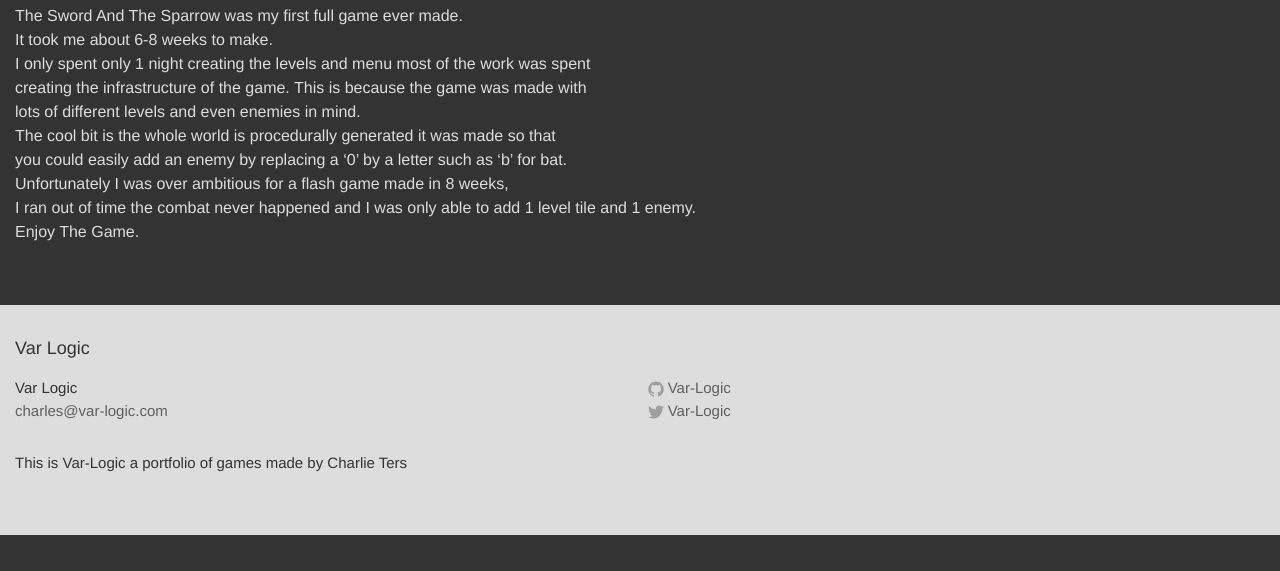
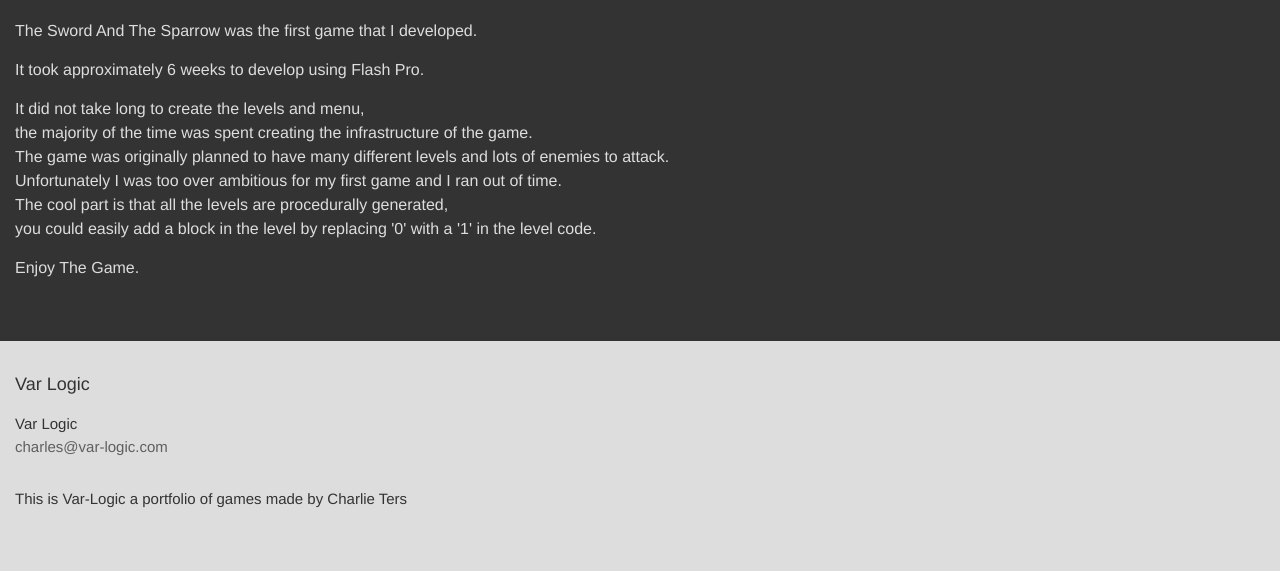
Before and after one commit to VarLogical/VarLogical.github.io, a Jekyll site: the page built from _pages/1.0-TS_TS.md, in a window 1280 px wide. Shown: the part 478-1049 px from the top of the page. Built offline with Jekyll 4.4.1, drawn with Linux system fonts in a browser that asks for light colours; before the commit the page ends 1013 px from its top, so only the background shows below that.

Commit message:
Update 1.3

```diff
--- a/_includes/footer.html
+++ b/_includes/footer.html
@@ -13,7 +13,7 @@
       </div>
 
       <div class="footer-col footer-col-2">
-        <ul class="social-media-list">
+        <!--<ul class="social-media-list">
           {% if site.github_username %}
           <li>
             {% include icon-github.html username=site.github_username %}
@@ -25,7 +25,7 @@
             {% include icon-twitter.html username=site.twitter_username %}
           </li>
           {% endif %}
-        </ul>
+        </ul>-->
       </div>
 
       <div class="footer-col footer-col-3">
--- a/_pages/1.0-TS_TS.md
+++ b/_pages/1.0-TS_TS.md
@@ -40,13 +40,14 @@ permalink: /TS_TS
   </object>
 </div>
 <br />
-The Sword And The Sparrow was my first full game ever made. <br />
-It took me about 6-8 weeks to make. <br />
-I only spent only 1 night creating the levels and menu most of the work was spent <br />
-creating the infrastructure of the game. This is because the game was made with <br />
-lots of different levels and even enemies in mind. <br />
-The cool bit is the whole world is procedurally generated it was made so that <br />
-you could easily add an enemy by replacing a '0' by a letter such as 'b' for bat. <br />
-Unfortunately I was over ambitious for a flash game made in 8 weeks, <br />
-I ran out of time the combat never happened and I was only able to add 1 level tile and 1 enemy.<br />
+<p>The Sword And The Sparrow was the first game that I developed. <br></p>
+<p>It took approximately 6 weeks to develop using Flash Pro. <br></p>
+<p>
+It did not take long to create the levels and menu, <br>
+the majority of the time was spent creating the infrastructure of the game. <br>
+The game was originally planned to have many different levels and lots of enemies to attack.<br>
+Unfortunately I was too over ambitious for my first game and I ran out of time. <br>
+The cool part is that all the levels are procedurally generated, <br>
+you could easily add a block in the level by replacing '0' with a '1' in the level code. <br>
+</p>
 Enjoy The Game.
--- a/_sass/_layout.scss
+++ b/_sass/_layout.scss
@@ -274,7 +274,7 @@ canvas {
   max-height: 100%;
   width: 100%;
   max-width: 1600px;
-
+  border:1px solid #000000;
 }
 
 #flashContent {
--- a/css/main.scss
+++ b/css/main.scss
@@ -16,7 +16,7 @@ $spacing-unit:     30px;
 
 $text-color:       #DDD;//#111
 $background-color: #333;//#fdfdfd
-$brand-color:      #AAA;//#2a7ae2
+$brand-color:      crimson;//#2a7ae2
 
 $grey-color:       #9F9F9F;//828282
 $grey-color-light: lighten($grey-color, 40%);
--- a/index.html
+++ b/index.html
@@ -9,7 +9,13 @@ layout: default
   </header>
 
   <div class="post-content">
+    <p>
     Hello and welcome to <i>Var-Logic</i>.
+    </p><p>
+    My name is Charlie Ters and I am a game developer and programmer,
+    </p><p>
+    Here you can find all the games that I have worked on.
+    </p>
   </div>
 
 <!--
```
Also changed, not shown: _pages/4.0-fluxLife.md (+6 -2 lines).
